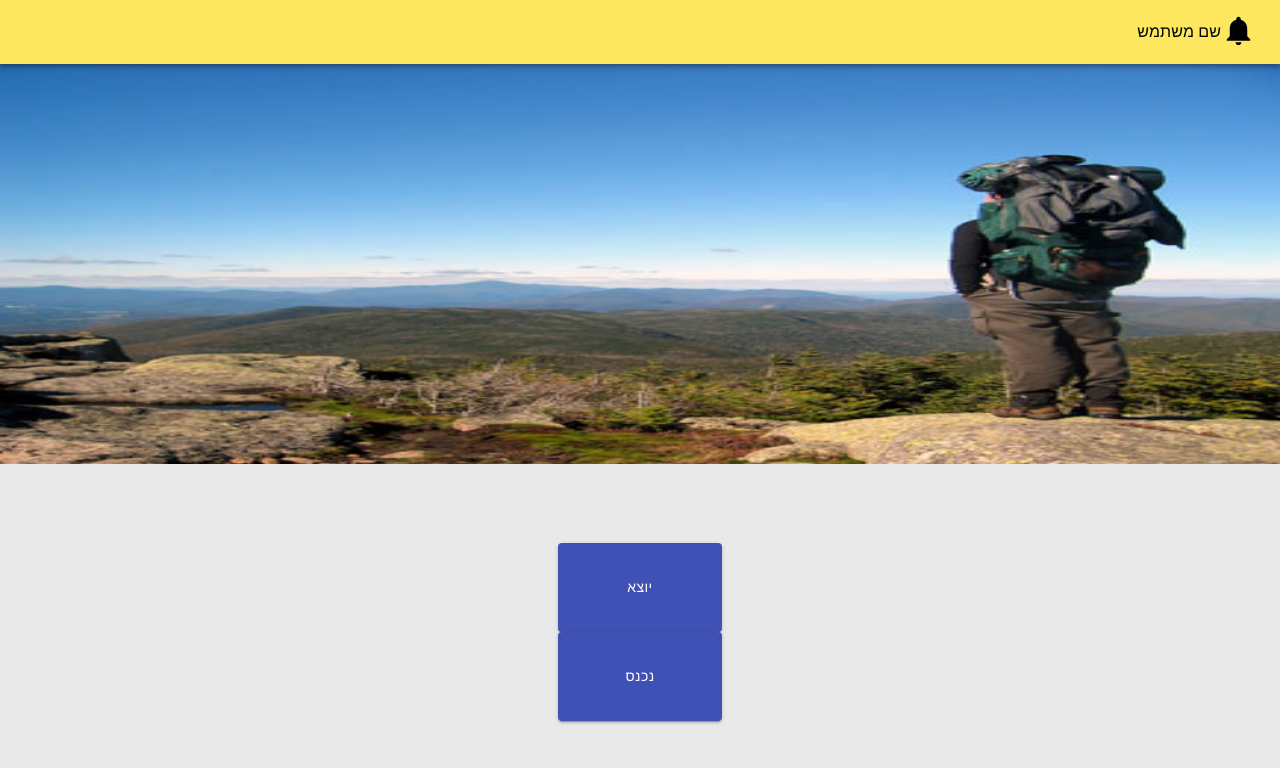
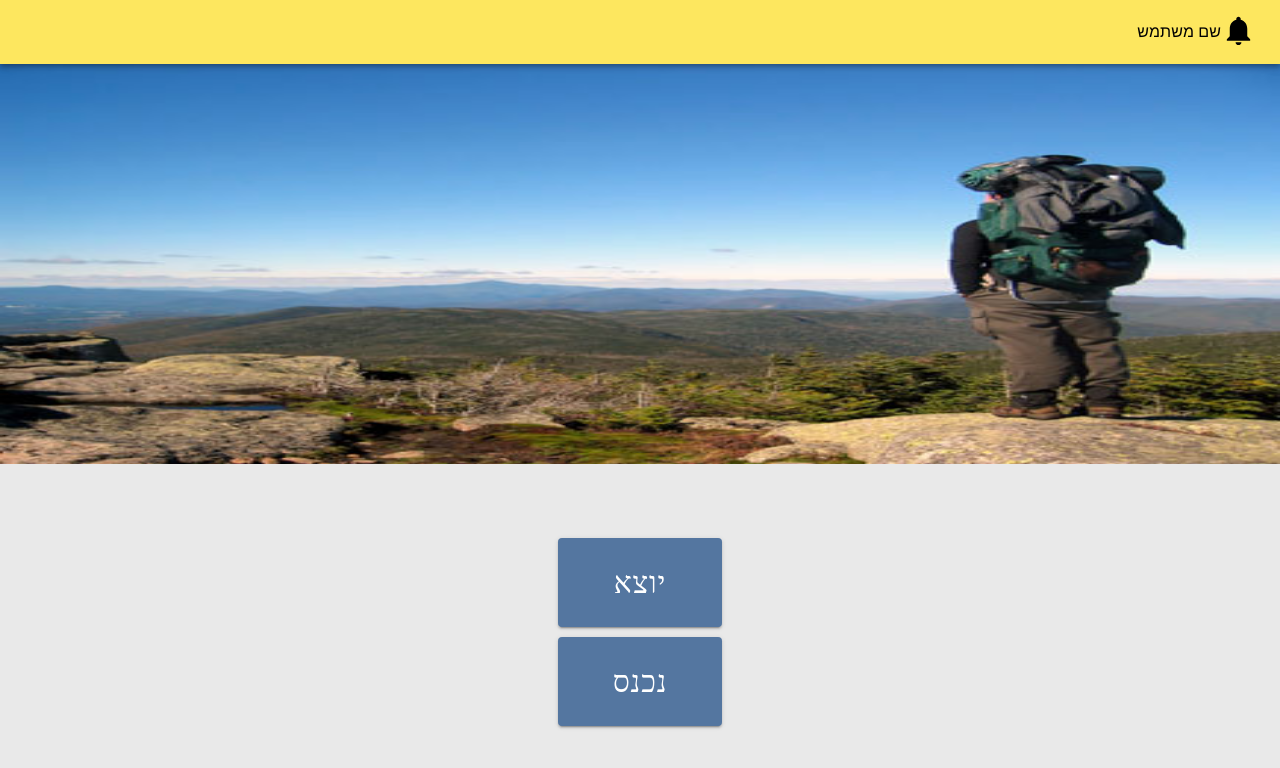
Before and after one commit to sukenik/HighTecs, a React (Create React App) app: page / in a window 1280 px wide. Shown: the top 768 px of the page. Built offline with nearby package versions, Linux system fonts and the light colour scheme.

Commit message:
Fixed LandingPage buttons

```diff
--- a/src/App.tsx
+++ b/src/App.tsx
@@ -1,5 +1,5 @@
 import './App.css';
-import LandingPage from './LandingPage';
+import LandingPage from './Components/LandingPage/LandingPage';
 
 function App() {
   return (
--- a/src/myStyles.module.css
+++ b/src/Components/LandingPage/LandingPage.module.css
@@ -2,7 +2,6 @@
     height: 100vh;
     background-color: #e9e9e9;
 }
-
 .modeButton {
     height: 89px;
     width: 164px;
--- a/src/LandingPage.tsx
+++ b/src/Components/LandingPage/LandingPage.tsx
@@ -1,11 +1,24 @@
 import { useState } from 'react';
-import { Grid, Button } from '@material-ui/core';
-import styles from './myStyles.module.css';
-import { MainPageLayout } from './Layouts/MainPageLayout/MainPageLayout';
-import StatusChain from './Components/StatusChain/statusChain';
+import { Grid, Button, makeStyles } from '@material-ui/core';
+import styles from './LandingPage.module.css';
+import { MainPageLayout } from '../../Layouts/MainPageLayout/MainPageLayout';
+import StatusChain from '../StatusChain/statusChain';
+
+
+const useStyles = makeStyles((theme) => ({
+    button: {
+        margin: '5px',
+        backgroundColor: '#5476A0',
+        fontSize: '30px',
+        height: '89px',
+        width: '164px',
+        fontFamily: 'Segoe UI'
+    }
+}));
 
 const LandingPage = () => {
     const [tripMode, setTripMode] = useState('');
+    const classes = useStyles();
 
     const setEnteyTripMode = () => {
         setTripMode('נכנס');
@@ -22,12 +35,12 @@ const LandingPage = () => {
                     !tripMode ?
                     <Grid container direction='column' justifyContent='center' alignContent='center' className={styles.landingPageContainer} style={{height: "100vh"}}>
                         <Grid item>
-                            <Button variant="contained" color="primary" onClick={setOutTripMode} className={styles.modeButton}>
+                            <Button variant="contained" color="primary" onClick={setOutTripMode} className={classes.button} style={{margin: "5px"}}>
                                 יוצא
                             </Button>
                         </Grid>
                         <Grid item>
-                            <Button variant="contained" color="primary" onClick={setEnteyTripMode} className={styles.modeButton}>
+                            <Button variant="contained" color="primary" onClick={setEnteyTripMode} className={classes.button} style={{margin: "5px"}}>
                                 נכנס
                             </Button>
                         </Grid>
--- a/src/Components/StatusChain/statusChain.tsx
+++ b/src/Components/StatusChain/statusChain.tsx
@@ -15,6 +15,7 @@ interface Props {
 
 const StatusChain: React.FC<Props> = ({mode}) => {
   const [activeStep, setActiveStep] = useState<number>(0);
+  const finishMessage = 'איזה יופי\nסיימתם עם הטופס טיולים\n';
 
   const handleNext = () => {
     setActiveStep((prevActiveStep) => prevActiveStep + 1);
@@ -50,7 +51,7 @@ const StatusChain: React.FC<Props> = ({mode}) => {
       {activeStep === steps.length ? (
         <React.Fragment>
           <Typography sx={{ mt: 2, mb: 1 }}>
-            All steps completed - you&apos;re finished
+            {mode === 'יוצא' ? `נותר לכם רק לגזור את החוגר ${finishMessage}` : `${finishMessage} ברוכים הבאים ליחידה החדשה`}
           </Typography>
           <Box sx={{ display: 'flex', flexDirection: 'row', pt: 2 }}>
             <Box sx={{ flex: '1 1 auto' }} />
--- a/src/Layouts/MainPageLayout/MainPageLayout.tsx
+++ b/src/Layouts/MainPageLayout/MainPageLayout.tsx
@@ -7,7 +7,7 @@ import './MainPageLayout.css';
 
 const useStyles = makeStyles((theme) => ({
     appBar: {
-        backgroundColor: "#FDE75F",
+        backgroundColor: '#FDE75F',
     },
     navbarItem: {
         color: 'black',
```
